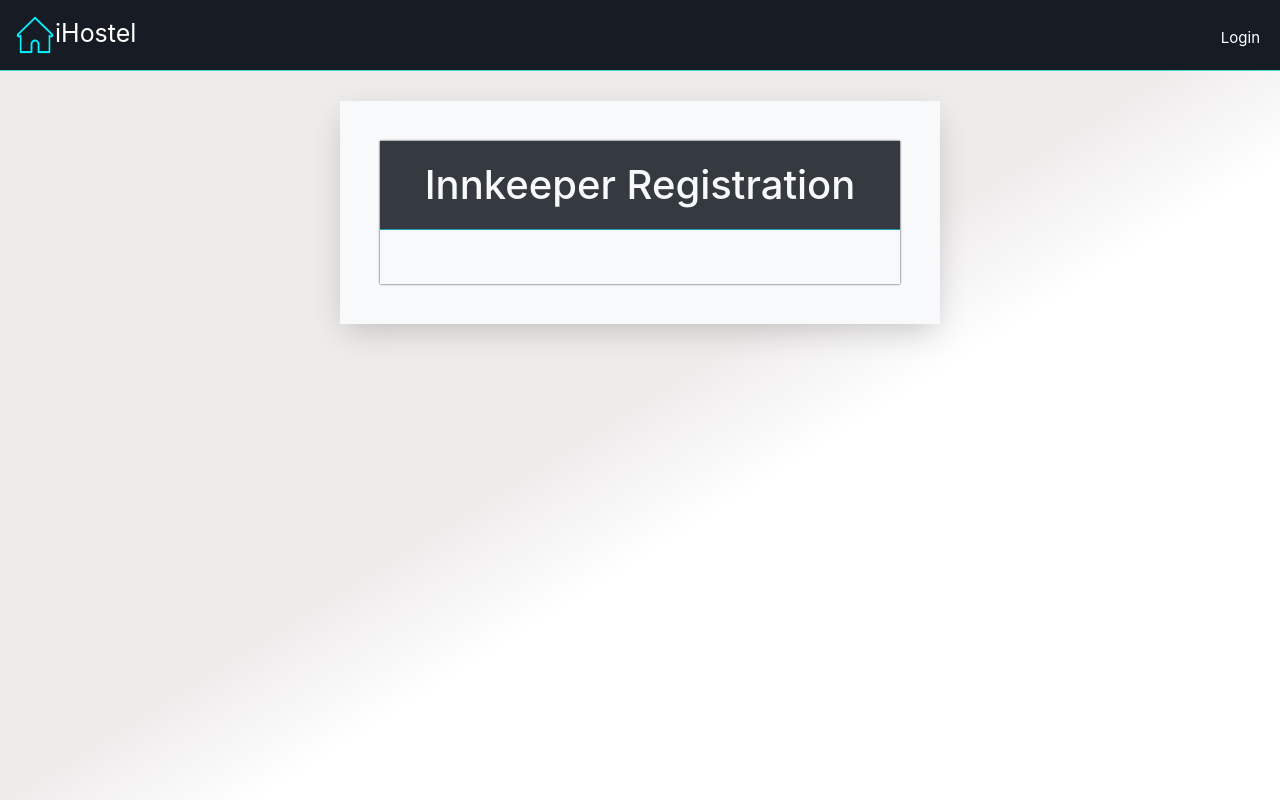
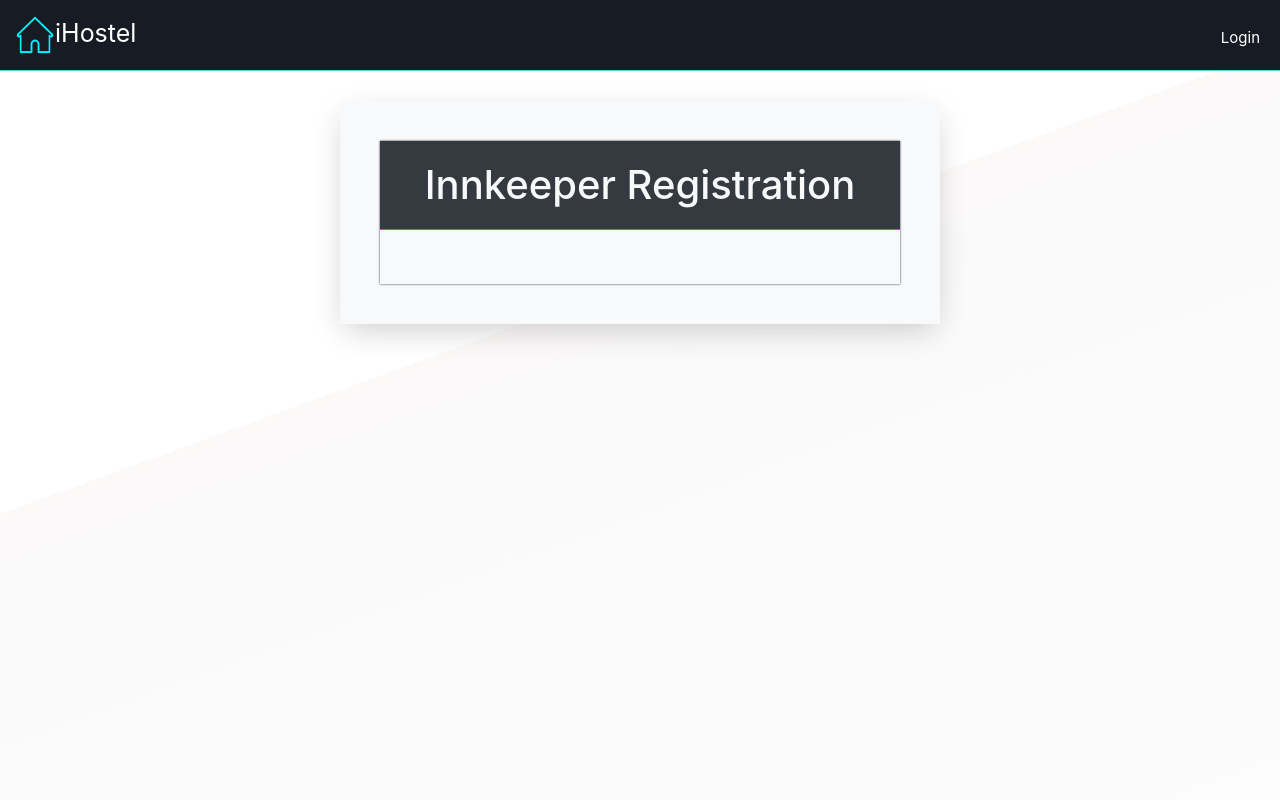
Before and after one commit to nickso9/iHostel, a React (Create React App) app in the folder client/: page /register in a window 1280 px wide. Built offline with nearby package versions, Linux system fonts and the light colour scheme; no server answers.

Commit message:
added logo to ran out of matches

```diff
--- a/client/src/components/Auth/Register.js
+++ b/client/src/components/Auth/Register.js
@@ -66,7 +66,6 @@ export default function Register() {
     try {
 
         const { accountType, email, password, passwordCheck, userName, addressOne, addressTwo, city, state, zip, images} = userRegistration
-        console.log(userRegistration.images)
         const sendData = {
             accountType,
             userName,
--- a/client/src/containers/Rent/Rent.js
+++ b/client/src/containers/Rent/Rent.js
@@ -6,6 +6,7 @@ import UserContext from '../../contexts/UserContext'
 import RentOptions from './RentOptions/RentOptions'
 import CoordsContext from '../../contexts/CoordsContext'
 import { v4 } from 'uuid';
+import Logo from '../../assets/images/LogoO.png'
 
 const Rent = () => {
     const { coords } = useContext(CoordsContext)
@@ -215,7 +216,12 @@ const Rent = () => {
     }
 
     if (rentPlaces.length === 0) {
-        renterOption = <div>:( check back tomorrow</div>
+        renterOption = (
+        <>
+        <img alt="logo" src={Logo} style={{width: '100px'}}/>
+        <div className="mt-4">We ran out of potential matches in your area. Check back tomorrow.</div>
+        </>
+        )
     }
 
     let userBookedStyle;
--- a/client/src/style.css
+++ b/client/src/style.css
@@ -19,7 +19,7 @@ a {
 .backgroundLine {
   width: 100%;
   height: 100vh;
-  background-image: linear-gradient(to top left, #ffffff 40%, #eeebeb 50%);
+  background: linear-gradient(160deg, #ffffff 0%,#ffffff 40.6%,#fcf9f9 10%,#fafafa 50.4%,#fcfcfc 100%);;
 }
 
 button{
```
